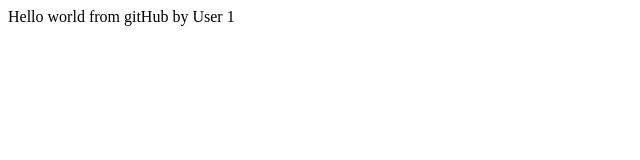
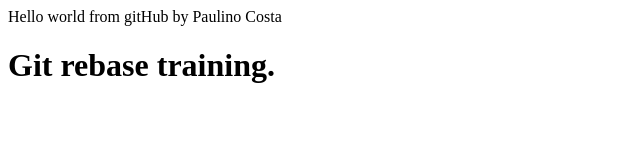
Before and after one commit to avi-ica/git-training, a plain HTML site: page index.html in a window 1280 px wide. Shown: the whole page, without its empty margins (0-640 px from the left). Drawn offline with Linux system fonts and the light colour scheme.

Commit message:
[Refactor]: Change main content
Signed-off-by: Andre Loureiro <avi@certi.org.br>

```diff
--- a/index.html
+++ b/index.html
@@ -1,9 +1,11 @@
-
 <html>
 <header><title>This is title</title></header>
 <body>
-	Hello world from gitHub by User 1
+    Hello world from gitHub by Paulino Costa
 
+    <h1>
+        Git rebase training.
+    </h1>
 
 
 </body>
```
